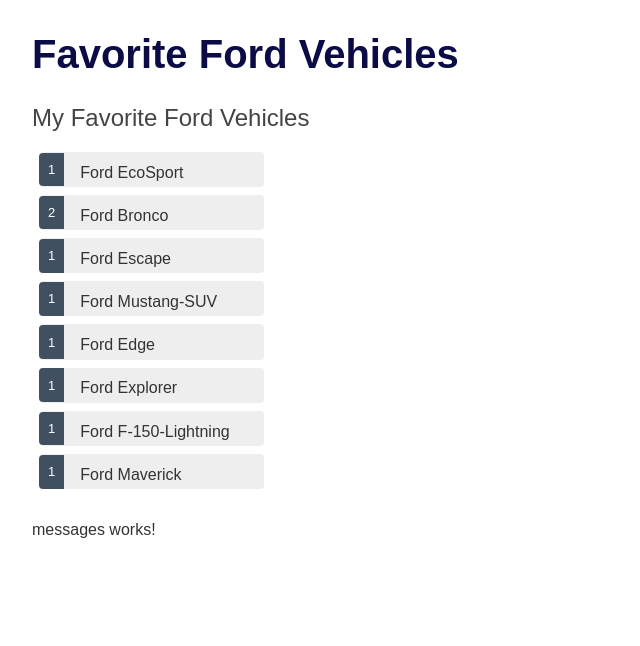
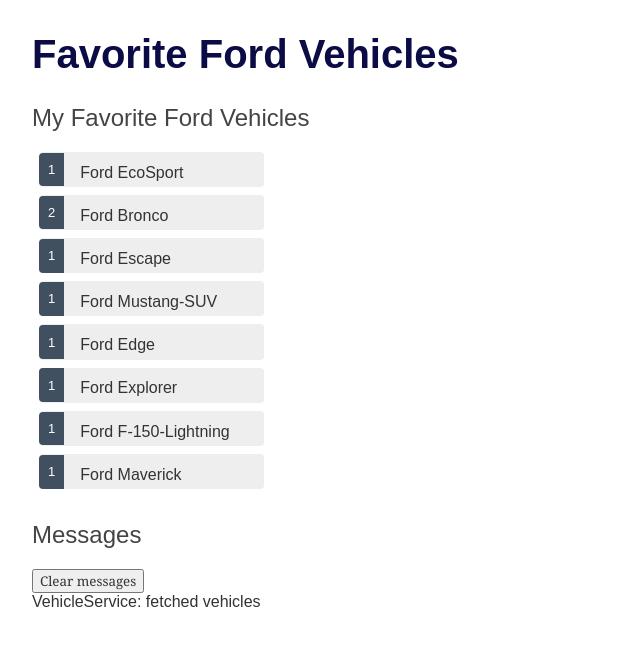
Before and after one commit to Daysired/angular-favorite-ford-vehicles, an Angular app: page / in a window 1280 px wide. Shown: the top 646 px of the page, without its empty margins (0-640 px from the left). Built offline with nearby package versions, Linux system fonts and the light colour scheme.

Commit message:
binded MessagesComponent html to messafeService and added additional messages to vehicle service

```diff
--- a/src/app/messages/messages.component.html
+++ b/src/app/messages/messages.component.html
@@ -1 +1,8 @@
-<p>messages works!</p>
+<div *ngIf="messageService.messages.length">
+
+  <h2>Messages</h2>
+  <button class="clear"
+          (click)="messageService.clear()">Clear messages</button>
+  <div *ngFor='let message of messageService.messages'> {{message}} </div>
+
+</div>
--- a/src/app/messages/messages.component.ts
+++ b/src/app/messages/messages.component.ts
@@ -1,4 +1,5 @@
 import { Component, OnInit } from '@angular/core';
+import { MessageService } from '../message.service';
 
 @Component({
   selector: 'app-messages',
@@ -7,7 +8,7 @@
 })
 export class MessagesComponent implements OnInit {
 
-  constructor() { }
+  constructor(public messageService: MessageService) { }
 
   ngOnInit(): void {
   }
--- a/src/app/vehicle.service.ts
+++ b/src/app/vehicle.service.ts
@@ -2,16 +2,18 @@
 import { Vehicle } from './vehicle';
 import { VEHICLES } from './mock-vehicles';
 import { Observable, of } from 'rxjs';
+import { MessageService } from './message.service';
 
 @Injectable({
   providedIn: 'root'
 })
 export class VehicleService {
 
-  constructor() { }
+  constructor(private messageService: MessageService) { }
 
   getVehicles(): Observable<Vehicle[]> {
    const vehicles = of(VEHICLES);
+   this.messageService.add('VehicleService: fetched vehicles');
     return vehicles;
   }
 }
--- a/src/app/vehicles/vehicles.component.ts
+++ b/src/app/vehicles/vehicles.component.ts
@@ -1,7 +1,9 @@
 import { Component, OnInit } from '@angular/core';
+
 import { Vehicle } from '../vehicle';
-import { VEHICLES } from '../mock-vehicles';
 import { VehicleService } from '../vehicle.service';
+import { MessageService } from '../message.service';
+
 
 @Component({
   selector: 'app-vehicles',
@@ -14,7 +16,7 @@
 
 vehicles: Vehicle[] = [];
 
-  constructor(private vehicleService: VehicleService) { }
+  constructor(private vehicleService: VehicleService, private messageService: MessageService) { }
 
   ngOnInit(): void {
   this.getVehicles();
@@ -23,6 +25,7 @@
 
   onSelect(vehicle: Vehicle): void {
   this.selectedVehicle = vehicle;
+    this.messageService.add(`VehiclesComponent: Selected vehicle id=${vehicle.id}`);
   }
 
 getVehicles(): void {
```
